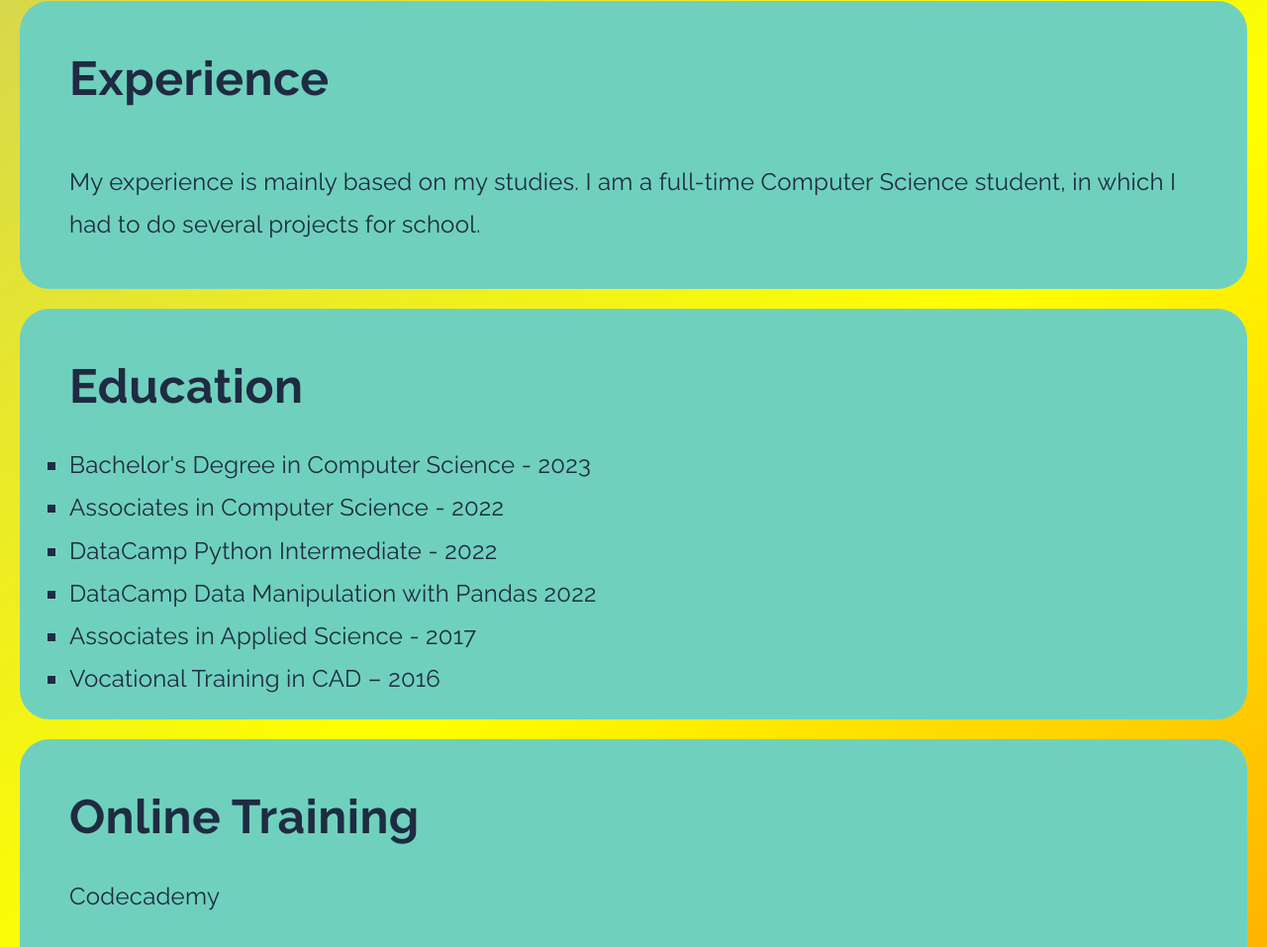
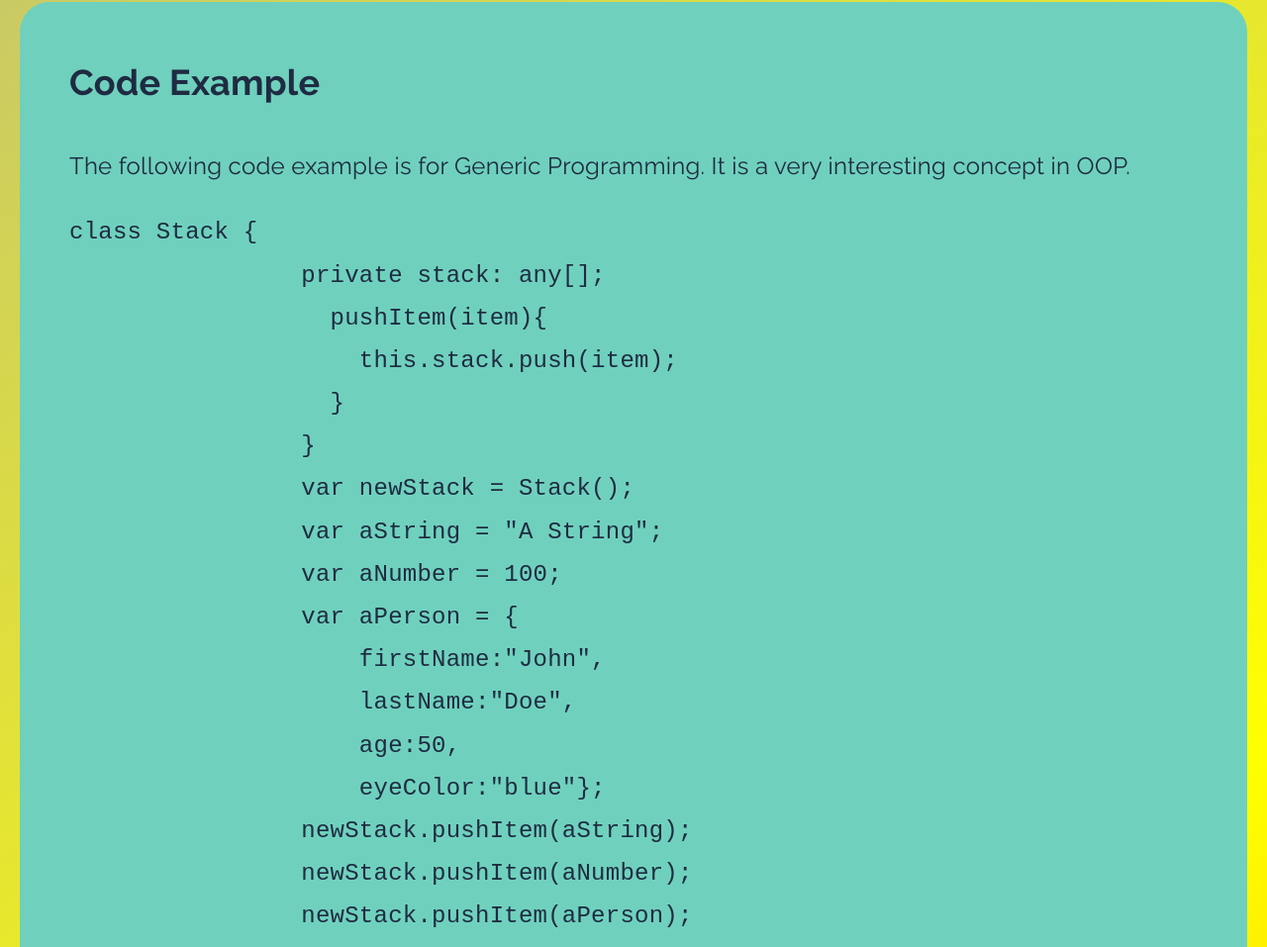
Before and after one commit to edymol/rsschool-cv, a plain HTML site: page index.html in a window 1280 px wide. Shown: the part 1843-2800 px from the top of the page at 99% size. Drawn offline with Linux system fonts and the light colour scheme.

Commit message:
fix: added code example, date, project

```diff
--- a/index.html
+++ b/index.html
@@ -29,14 +29,14 @@
             <div class="profile">
                 <div class="profile-heading">
                     <h1>Mauricio Molina</h1>
-                    <h3>Computer Science Graduate</h3>
+                    <h2>Computer Science Graduate</h2>
                 </div>
                 <img src="./assets/images/MPE.jpg" alt="Author" class="author-picture">
             </div>
         </section>
         <section class="sections" id="contact">
             <div class="author" id="author-info">
-                <h1 class="section-title">Contact</h1>
+                <h2 class="section-title">Contact</h2>
                 <ul class="inner-section">
                     <li class="li-inner">E-mail: edyonlinestudies@gmail.com</li>
                     <li class="li-inner">Telegram: @MauMolP</li>
@@ -45,7 +45,7 @@
             </div>
         </section>
         <section class="sections" id="about">
-            <h1 class="section-title">About</h1>
+            <h2 class="section-title">About</h2>
             <p class="author-bio">
                 Highly motivated, hardworking, creative, and self-motivated junior software developer. Educated to degree level (AAS) and an Associates in Computer Science,
                 obtaining my Bachelor in Science in 2023, committed to pursuing a career in Software Engineering.<br><br>
@@ -57,7 +57,7 @@
             </p>
         </section>
         <section class="sections" id="skills">
-            <h1 class="section-title">Skills</h1>
+            <h2 class="section-title">Skills</h2>
             <ul class="inner-section">
                 <li class="li-inner">Customer Service</li>
                 <li class="li-inner">Spanish and English fluency</li>
@@ -67,12 +67,38 @@
                 <li class="li-inner">Microsoft Word</li>
             </ul>
         </section>
+        <section class="sections" id="code">
+            <h2 class="section-title">Code Example</h2>
+            <p>The following code example is for Generic Programming. It is a very interesting concept in OOP.<br>
+                <code><pre>class Stack {
+                private stack: any[];
+                  pushItem(item){
+                    this.stack.push(item);
+                  }
+                }
+                var newStack = Stack();
+                var aString = "A String";
+                var aNumber = 100;
+                var aPerson = {
+                    firstName:"John",
+                    lastName:"Doe",
+                    age:50,
+                    eyeColor:"blue"};
+                newStack.pushItem(aString);
+                newStack.pushItem(aNumber);
+                newStack.pushItem(aPerson);</pre></code></p>
+        </section>
+        <section class="sections" id="project">
+            <h2 class="section-title">Project Example</h2>
+            <p>One of my little projects that I recently worked on was a HR page. Link below</p>
+            <a href="https://github.com/edymol/Single-HR-Page">HR page</a>
+        </section>
         <section class="sections" id="experience">
-            <h1 class="section-title">Experience</h1>
+            <h2 class="section-title">Experience</h2>
             <p>My experience is mainly based on my studies. I am a full-time Computer Science student, in which I had to do several projects for school.</p>
         </section>
         <section class="sections" id="education">
-            <h1 class="section-title">Education</h1>
+            <h2 class="section-title">Education</h2>
             <ul class="inner-section">
                 <li class="li-inner">Bachelor's Degree in Computer Science - 2023</li>
                 <li class="li-inner">Associates in Computer Science - 2022</li>
@@ -83,7 +109,7 @@
             </ul>
         </section>
         <section class="sections" id="training">
-            <h1 class="section-title">Online Training</h1>
+            <h2 class="section-title">Online Training</h2>
             <div class="wrapper">
                 <ul class="courses-section">
                     <li class="online">Codecademy <br><br><img src="./assets/images/Codecademy.png" alt="Codecademy progress" class="courses"></li>
@@ -93,7 +119,7 @@
             </div>
         </section>
         <section class="sections" id="languages">
-            <h1 class="section-title">Languages</h1>
+            <h2 class="section-title">Languages</h2>
             <ul class="inner-section">
                 <li class="li-inner">English: Fluent, Native</li>
                 <li class="li-inner">Spanish: Fluent, Native</li>
@@ -108,7 +134,7 @@
         <ul class="footer-a">
             <li><a href="#author-name">Home</a></li>
             <li><a href="https://github.com/edymol"><img class="link-logos" id="github" src="./assets/images/github.png" alt="GitHub Log"></a></li>
-            <li><a href="https://www.timeanddate.com/">2022-2023&copy;</a></li>
+            <li><a href="https://www.timeanddate.com/">October - 2022&copy;</a></li>
             <li><a href="https://app.rs.school/"><img class="link-logos" src="./assets/images/rsschool.png" alt="RS School logo"></a></li>
         </ul>
     </div>
```
